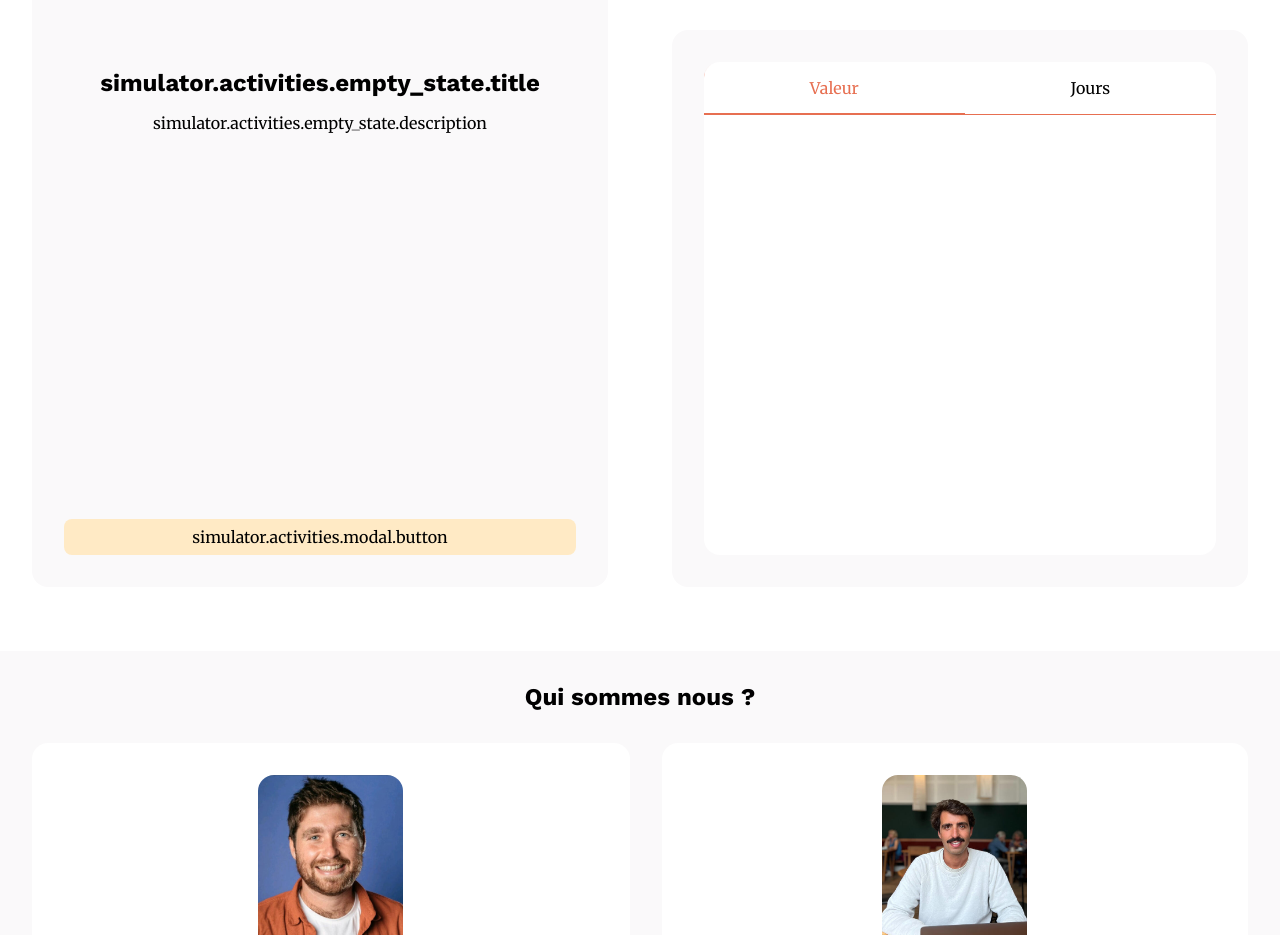
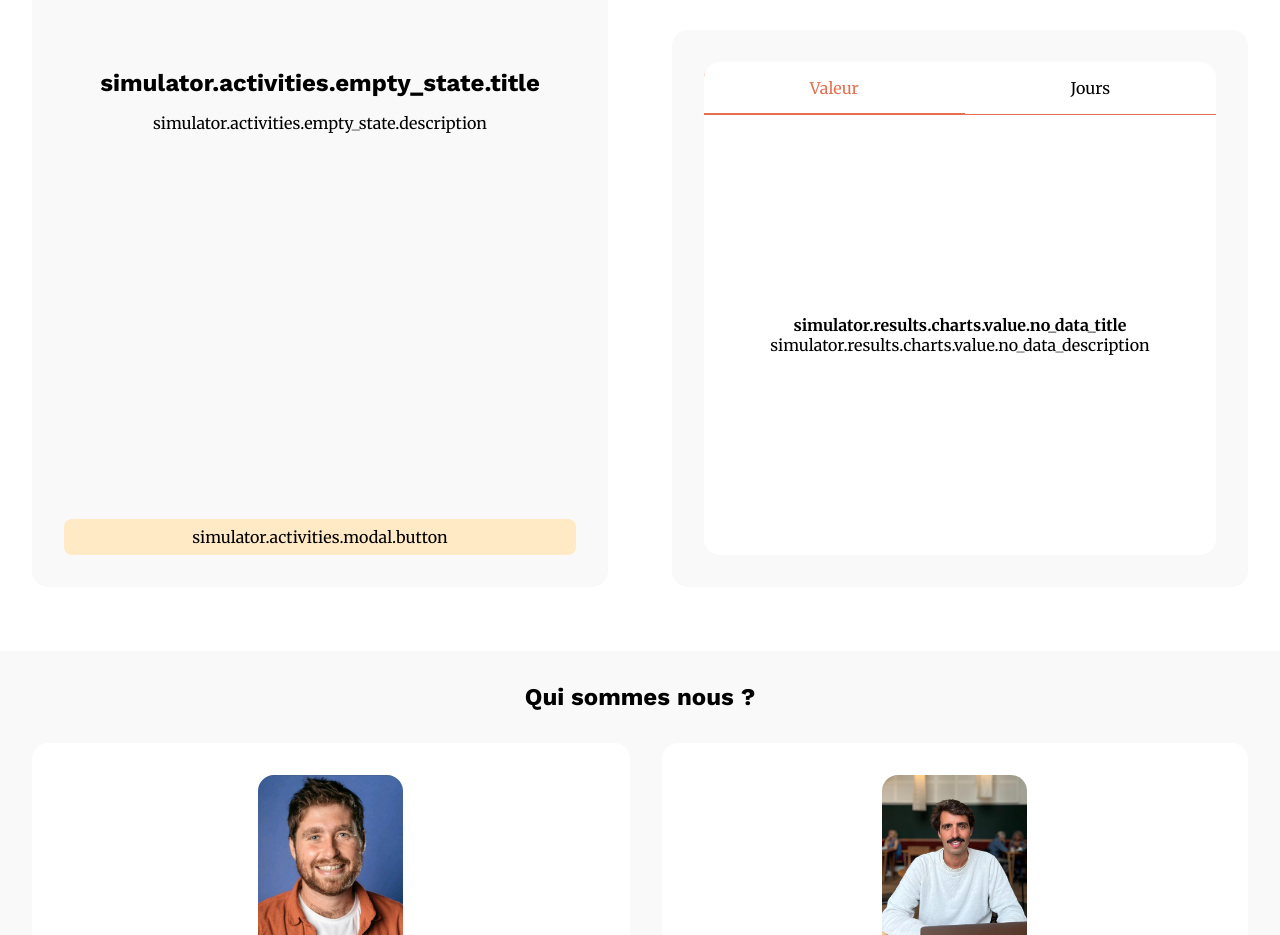
Before and after one commit to troptropcontent/freelance_revenue_simulator, a React (Vite) app in the folder frontend/: page / in a window 1280 px wide. Shown: the part 820-1755 px from the top of the page. Built offline with nearby package versions, Linux system fonts and the light colour scheme.

Commit message:
tell the user that he need to add some activities if he want to see th egraphs

```diff
--- a/frontend/src/components/simulator/results/charts/RevenueChart.tsx
+++ b/frontend/src/components/simulator/results/charts/RevenueChart.tsx
@@ -1,13 +1,22 @@
 import { Cell, Legend, Pie, PieChart, ResponsiveContainer } from "recharts";
 import { CustomizedLabel } from "src/components/simulator/results/charts/CustomLabel";
-import { ChartColors } from "src/components/simulator/results/charts/private/constants";
+import { ChartColors, ChartHeight } from "src/components/simulator/results/charts/private/constants";
 
 import { useRevenueChartData } from "./private/hooks";
+import { Box } from "src/components/ui/Box";
+import { Text } from "src/components/ui/Text";
+import { useTranslation } from "react-i18next";
 const RevenueChart = () => {
+  const {t} = useTranslation()
   const data = useRevenueChartData();
 
-  return (
-    <ResponsiveContainer width="100%" height={400}>
+  return data.length == 0 ? (
+    <Box height={ChartHeight} flex flexDirection="column" justifyContent="center" alignItems="center">
+      <Text weight="bold" size="sm">{t("simulator.results.charts.value.no_data_title")}</Text>
+      <Text>{t("simulator.results.charts.value.no_data_description")}</Text>
+    </Box>
+  ) : (
+    <ResponsiveContainer width="100%" height={ChartHeight}>
       <PieChart width={400} height={400}>
         <Pie
           dataKey="value"
--- a/frontend/src/components/simulator/results/charts/private/constants.ts
+++ b/frontend/src/components/simulator/results/charts/private/constants.ts
@@ -11,6 +11,8 @@ const ChartColors = [
   "#fcffac", // lightest
 ] as const;
 
+const ChartHeight = 400;
+
 const RADIAN = Math.PI / 180;
 
-export { ChartColors, RADIAN };
+export { ChartColors, RADIAN, ChartHeight };
```
